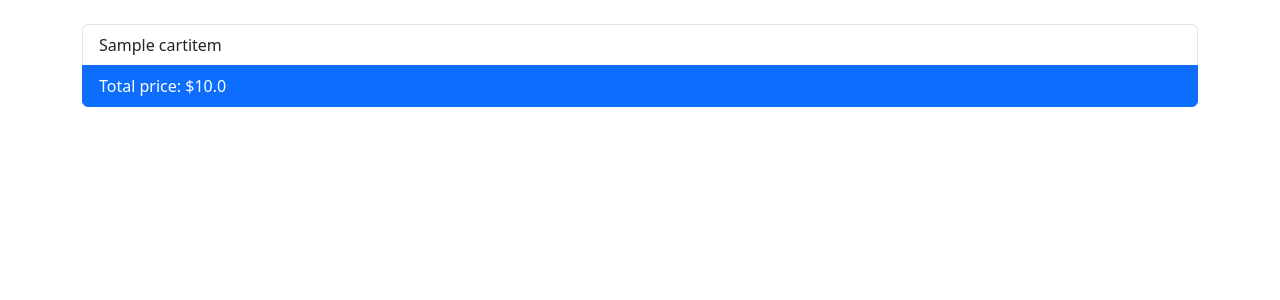
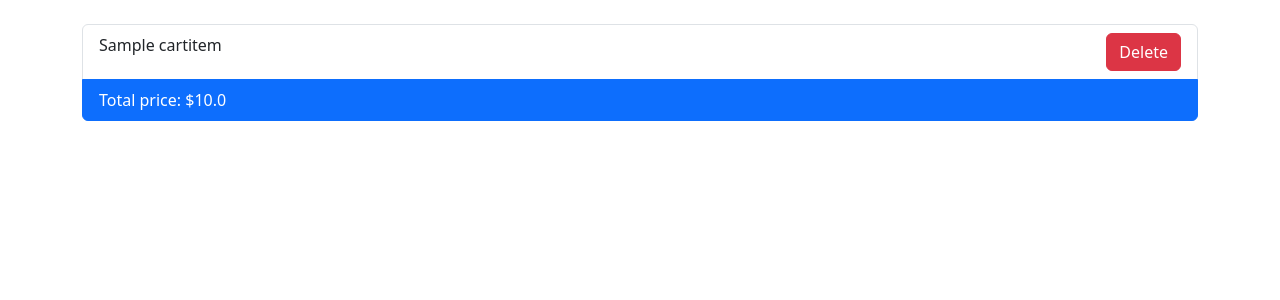
Before and after one commit to piyakker/django_ebook_store, a Django app: page /store/cart in a window 1280 px wide. Shown: the part 56-356 px from the top of the page. Run offline with Django 3.2, Linux system fonts and the light colour scheme; tables that the repository leaves empty hold one stand-in row (values such as "Sample post").

Commit message:
add del_cart_item function

```diff
--- a/eBook/Store/templates/Store/cart.html
+++ b/eBook/Store/templates/Store/cart.html
@@ -4,7 +4,14 @@
 {% block content %}
   <ul class="list-group mt-4">
     {% for item in cart_items %}
-    <li class="list-group-item">{{ item.title }}</li>
+    <li class="list-group-item">
+      {{ item.title }}
+      <div class="float-end">
+        <form class="form-inline" method="post" action="/store/cart/del_cart_item/">
+          <button type="submit" class="btn btn-danger" name="item_id" value="{{ item.id }}">Delete</button>
+        </form>
+      </div>
+    </li>
     {% endfor %}
     <li class="list-group-item active" aria-current="true">Total price: ${{ cart_total }}</li>
   </ul>
--- a/eBook/Store/urls.py
+++ b/eBook/Store/urls.py
@@ -5,4 +5,5 @@ urlpatterns = [
     path('', store_view),
     path('cart', cart_view),
     path('cart_add_item/', add_cart_item),
+    path('cart/del_cart_item/', del_cart_item)
 ]
--- a/eBook/Store/views.py
+++ b/eBook/Store/views.py
@@ -23,3 +23,10 @@ def add_cart_item(request):
     price = Ebook.objects.get(pk=book_id).price
     item = CartItem.objects.create(title = title, price = price)
     return HttpResponseRedirect('/store')
+
+
+@ csrf_exempt
+def del_cart_item(request):
+    item_id = request.POST['item_id']
+    CartItem.objects.get(pk=item_id).delete()
+    return HttpResponseRedirect('/store/cart')
```
